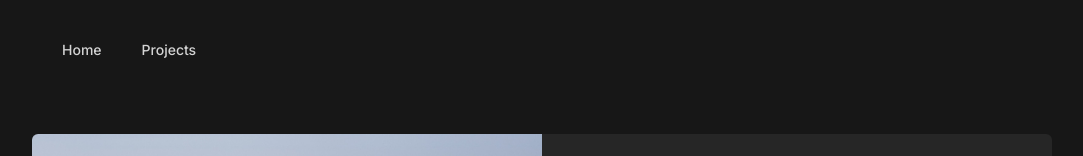
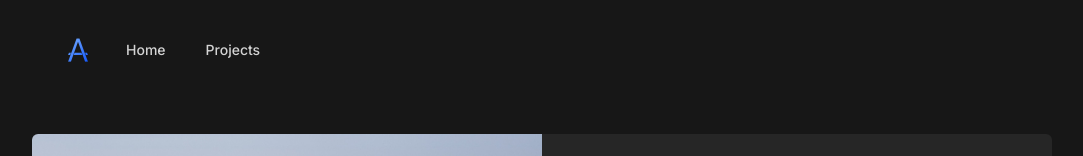
Before and after one commit to 8char/portfolio, a SvelteKit app: page /projects in a window 1280 px wide. Shown: the top 156 px of the page, without its empty margins (98-1181 px from the left). Built offline with nearby package versions, Linux system fonts and the light colour scheme.

Commit message:
fix: add logo to nav

```diff
--- a/src/routes/+layout.svelte
+++ b/src/routes/+layout.svelte
@@ -4,10 +4,13 @@
 
 <script>
     import "../app.css";
+
+    import Logo from "$lib/assets/logo.png";
 </script>
 
 <div class="relative min-h-screen bg-gray-900">
-    <div class="sticky top-0 z-50 max-w-5xl mx-auto flex justify-end items-center py-5 sm:py-8 px-4 md:px-0 md:justify-start">
+    <div class="sticky top-0 z-50 max-w-5xl mx-auto flex items-center py-5 sm:py-8 px-4 md:px-0 justify-between">
+        <img src={Logo} alt="Atlas's Logo" class="h-8 w-8 ml-8" />
         <div class="md:hidden">
             <button
                 type="button"
```
Also changed, not shown: src/lib/assets/logo.png (added).
